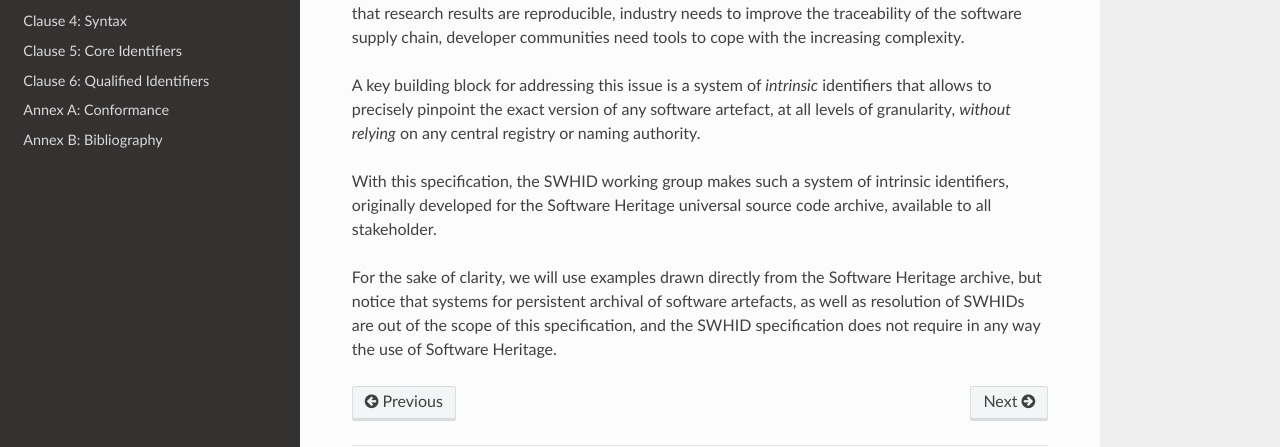
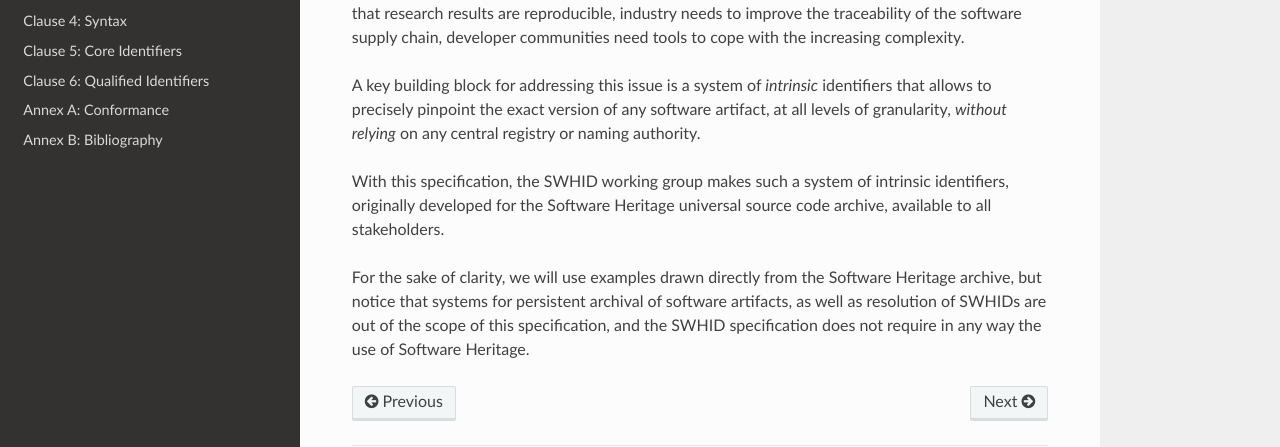
Before and after one commit to swhid/specification, an MkDocs documentation site: the page built from Chapters/0.Introduction.md, in a window 1280 px wide. Shown: the part 278-725 px from the top of the page. Built offline with MkDocs 1.6.1, drawn with Linux system fonts in a browser that asks for light colours; nearby versions of some CDN libraries.

Commit message:
Update 0.Introduction.md
Tweak to US spelling

Signed-off-by: Simon Phipps <1368723+webmink@users.noreply.github.com>

```diff
--- a/Chapters/0.Introduction.md
+++ b/Chapters/0.Introduction.md
@@ -12,15 +12,15 @@ chain, developer communities need tools to cope with the increasing complexity.
 
 A key building block for addressing this issue is a system of *intrinsic*
 identifiers that allows to precisely pinpoint the exact version of any software
-artefact, at all levels of granularity, *without relying* on any central registry
+artifact, at all levels of granularity, *without relying* on any central registry
 or naming authority.
 
 With this specification, the SWHID working group makes such a system of
 intrinsic identifiers, originally developed for the Software Heritage
-universal source code archive, available to all stakeholder.
+universal source code archive, available to all stakeholders.
 
 For the sake of clarity, we will use examples drawn directly from the Software
 Heritage archive, but notice that systems for persistent archival of software
-artefacts, as well as resolution of SWHIDs are out of the scope of this
+artifacts, as well as resolution of SWHIDs are out of the scope of this
 specification, and the SWHID specification does not require in any way the
 use of Software Heritage.
```
